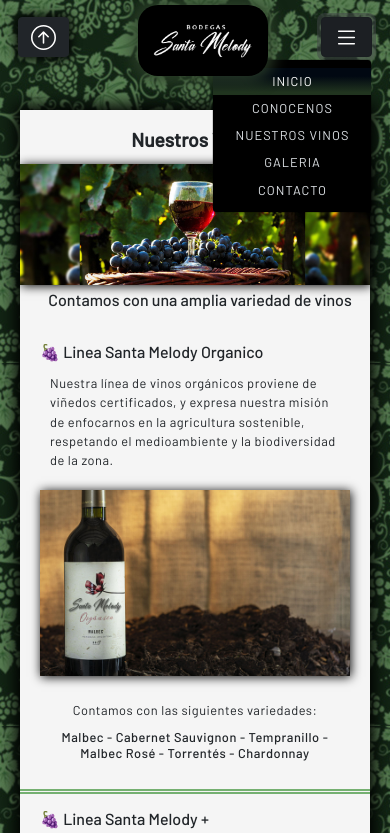
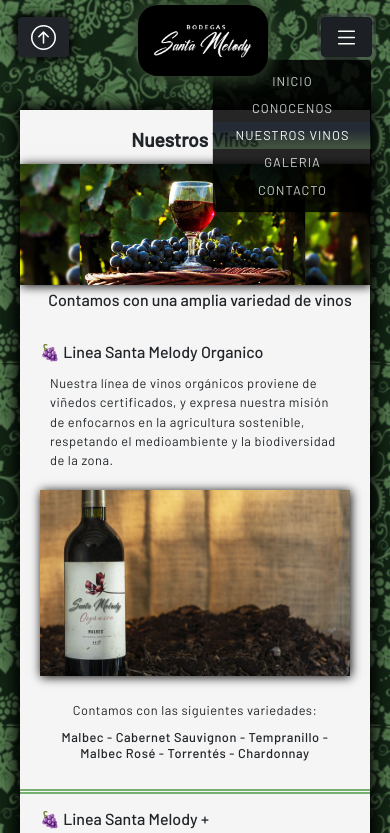
Before and after one commit to kevcamargo/BodegasSantaMelody, a plain HTML site: page pages/vinos.html in a window 390 px wide. Both pictures are taken after a click on the button 346 px from the left and 37 px from the top of the page. Shown: the top 833 px of the page. Drawn offline with nearby package versions, Linux system fonts and the light colour scheme.

Commit message:
Correciones y modificaciones  en el menuburger.

```diff
--- a/css/estilo.css
+++ b/css/estilo.css
@@ -716,6 +716,7 @@
 
     .menuburger__item{
         background-color: black !important;
+        opacity: 85%;
     }
     .menuburger__item li{
         text-align: center !important;
--- a/pages/vinos.html
+++ b/pages/vinos.html
@@ -49,9 +49,9 @@
                     </svg>
                 </button>
                 <ul class="dropdown-menu dropdown-menu-dark menuburger__item" aria-labelledby="dropdownMenuButton2">
-                  <li><a class="dropdown-item active menuburger__item--active" href="../index.html">INICIO</a></li>
+                  <li><a class="dropdown-item" href="../index.html">INICIO</a></li>
                   <li><a class="dropdown-item" href="conocenos.html">CONOCENOS</a></li>
-                  <li><a class="dropdown-item" href="vinos.html">NUESTROS VINOS</a></li>
+                  <li><a class="dropdown-item active menuburger__item--active" href="vinos.html">NUESTROS VINOS</a></li>
                   <li><a class="dropdown-item" href="galeria.html">GALERIA</a></li>
                   <li><a class="dropdown-item" href="contacto.html">CONTACTO</a></li>
                 </ul>
```
Also changed, not shown: pages/conocenos.html (+2 -2 lines), pages/contacto.html (+2 -2 lines), pages/galeria.html (+2 -2 lines).
